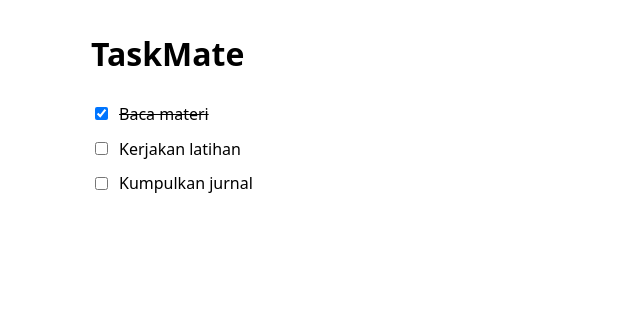
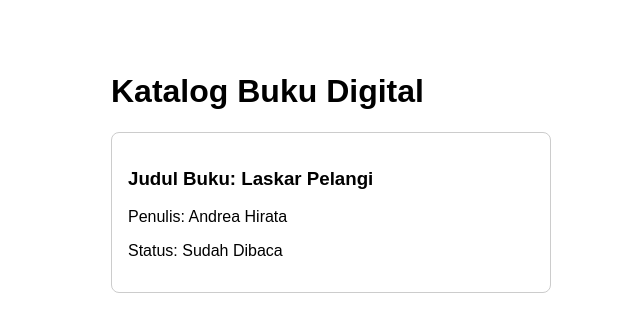
Before and after one commit to Arif48581/katalog-buku-react, a React (Vite) app: page / in a window 1280 px wide. Shown: the top 332 px of the page, without its empty margins (309-949 px from the left). Built offline with nearby package versions, Linux system fonts and the light colour scheme.

Commit message:
feat: menambahkan komponen KartuBuku

```diff
--- a/src/App.jsx
+++ b/src/App.jsx
@@ -1,16 +1,12 @@
-import TaskList from './components/TaskList.jsx';
+import KartuBuku from './components/KartuBuku';
 
-const dummy = [
-  { id: 1, judul: 'Baca materi', selesai: true },
-  { id: 2, judul: 'Kerjakan latihan', selesai: false },
-  { id: 3, judul: 'Kumpulkan jurnal', selesai: false },
-];
-
-export default function App() {
+function App() {
   return (
-    <main>
-      <h1>TaskMate</h1>
-      <TaskList tasks={dummy} />
-    </main>
+    <div style={{ padding: '20px', fontFamily: 'sans-serif' }}>
+      <h1>Katalog Buku Digital</h1>
+      <KartuBuku />
+    </div>
   );
 }
+
+export default App;
--- /dev/null
+++ b/src/components/KartuBuku.jsx
@@ -0,0 +1,11 @@
+function KartuBuku() {
+  return (
+    <div style={{ border: '1px solid #ccc', padding: '16px', borderRadius: '8px', margin: '10px 0' }}>
+      <h3>Judul Buku: Laskar Pelangi</h3>
+      <p>Penulis: Andrea Hirata</p>
+      <p>Status: Sudah Dibaca</p>
+    </div>
+  );
+}
+
+export default KartuBuku;
```
